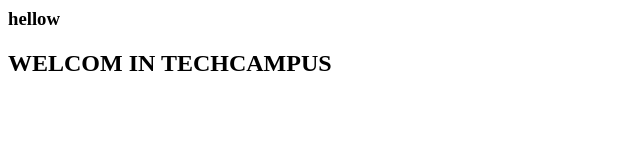
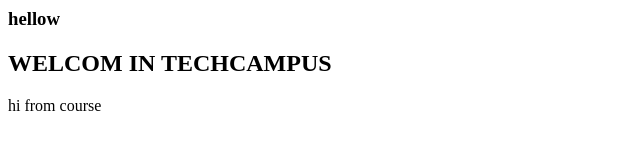
Before and after one commit to mohammedalbalushi/new-, a plain HTML site: page index.html in a window 1280 px wide. Shown: the whole page, without its empty margins (0-640 px from the left). Drawn offline with Linux system fonts and the light colour scheme.

Commit message:
new paragaraph

```diff
--- a/index.html
+++ b/index.html
@@ -5,5 +5,6 @@
     <body>
         <h3>hellow</h3>
         <h2>WELCOM IN TECHCAMPUS</h2>
+        <p>hi from course</p>
     </body>
 </html>
```
